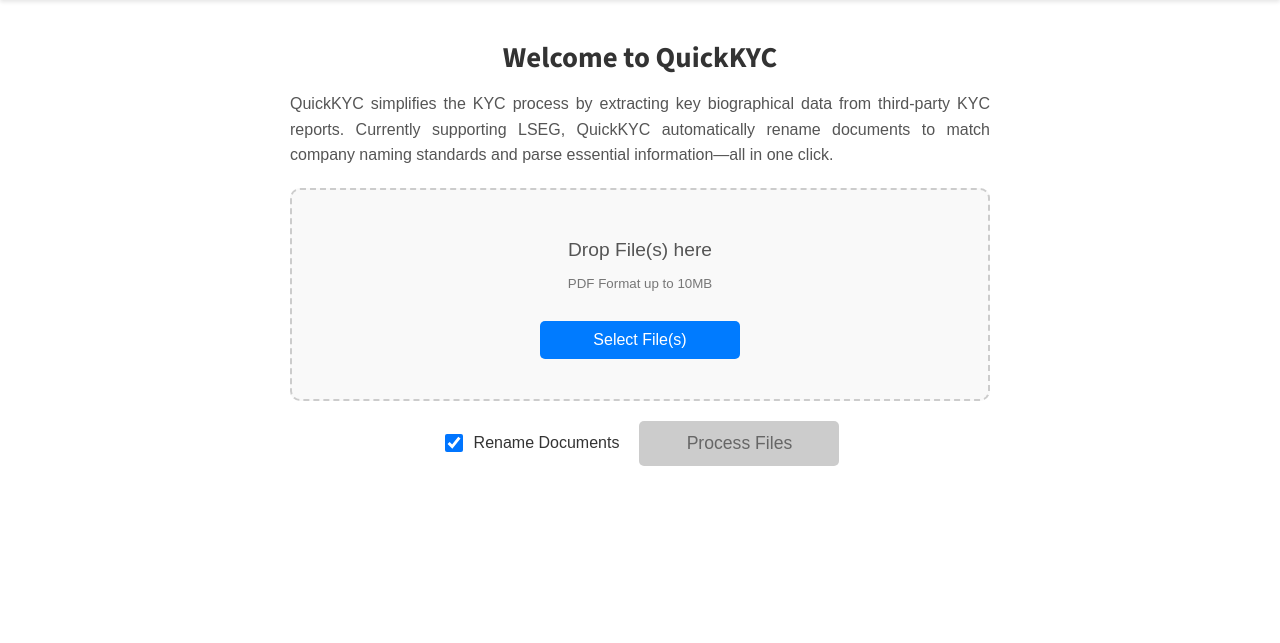
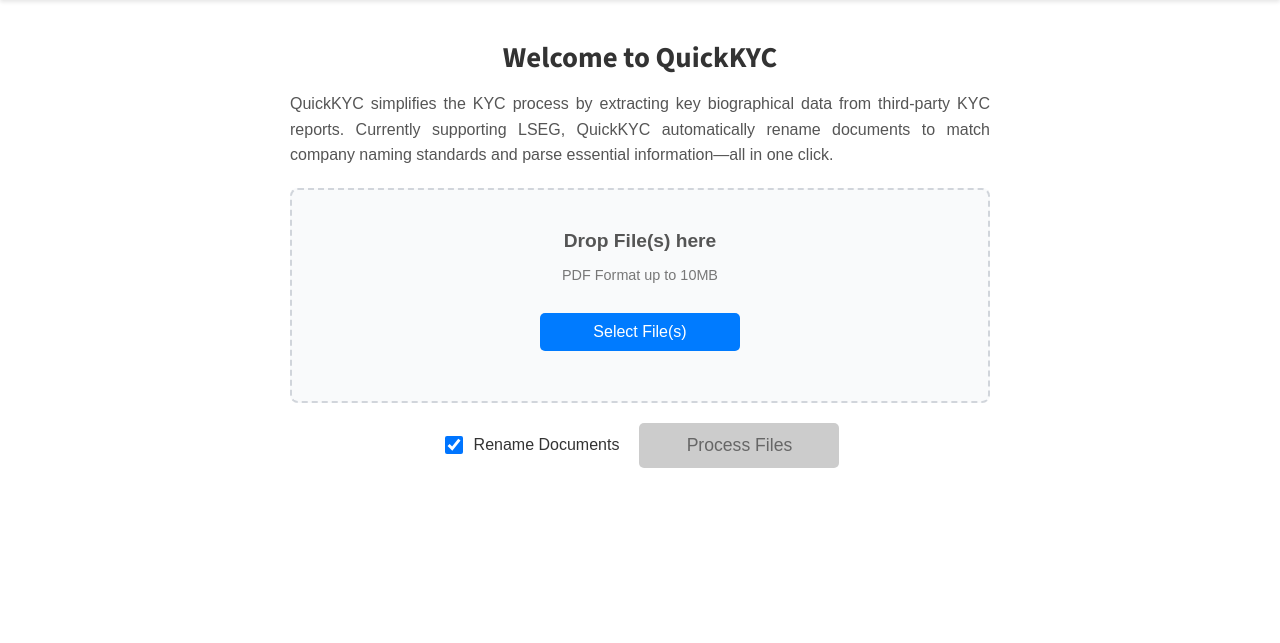
Before and after one commit to frankz2020/quickkyc, a Flask app: page / in a window 1280 px wide. Shown: the part 60-703 px from the top of the page. Run offline with Flask 3, Linux system fonts and the light colour scheme; parts of the project's set-up code (start-up, migrations or seed data) failed here and were passed over; some libraries are stand-ins or nearby versions.

Commit message:
Enhance file upload functionality and session management
Updated the file upload form to support drag-and-drop functionality for PDF files, including visual feedback during file selection. Improved session handling by configuring session cookie settings and ensuring session persistence upon user authorization. Refined CSS styles for the upload area to enhance user experience.

```diff
--- a/app.py
+++ b/app.py
@@ -27,7 +27,7 @@ import logging
 import threading
 import time
 import uuid
-from datetime import datetime
+from datetime import datetime, timedelta
 
 app = Flask(__name__)
 app.secret_key = '147d98b80bc9e3164f5ba8108db59a07'  # Set a secret key for security purposes
@@ -71,6 +71,12 @@ AWS_COGNITO_CONFIG = {
 
 # Set Flask secret key from environment variable
 app.secret_key = os.getenv('FLASK_SECRET_KEY', '147d98b80bc9e3164f5ba8108db59a07')
+
+# Configure session handling
+app.config['SESSION_COOKIE_SECURE'] = False  # Set to True in production with HTTPS
+app.config['SESSION_COOKIE_HTTPONLY'] = True
+app.config['SESSION_COOKIE_SAMESITE'] = 'Lax'
+app.config['PERMANENT_SESSION_LIFETIME'] = timedelta(hours=1)  # 1 hour
 
 # Set upload folder from environment variable
 app.config['UPLOAD_FOLDER'] = os.getenv('UPLOAD_FOLDER', '/tmp/worldcheck_uploads')
@@ -196,6 +202,9 @@ def authorize():
         userinfo = token.get('userinfo')
         if userinfo:
             session['user'] = userinfo
+            # Explicitly ensure session is saved before redirecting
+            session.permanent = True
+            session.modified = True
         return redirect(url_for('index'))
     except Exception as e:
         print(f"Authorization error: {str(e)}")
@@ -242,9 +251,6 @@ def upload_file():
 @app.route('/run_main', methods=['POST'])
 def run_main():
     if 'user' not in session:
-        # Check if this is an AJAX request
-        if request.is_json or request.headers.get('Content-Type') == 'application/json':
-            return jsonify({'success': False, 'message': 'Login required'}), 401
         return jsonify({'success': False, 'message': 'Login required'}), 401
 
     temp_dir = app.config['UPLOAD_FOLDER']
--- a/static/style.css
+++ b/static/style.css
@@ -210,6 +210,37 @@ button.disabled {
     align-items: center;
     gap: 10px;
     margin: 20px 0;
+    border: 2px dashed #d1d5db;
+    border-radius: 8px;
+    padding: 40px 20px;
+    background-color: #f9fafb;
+    transition: all 0.3s ease;
+    cursor: pointer;
+}
+
+.input-container:hover {
+    border-color: #007bff;
+    background-color: #f0f8ff;
+}
+
+.input-container.dragover {
+    border-color: #007bff;
+    background-color: #e6f3ff;
+    transform: scale(1.02);
+    box-shadow: 0 4px 12px rgba(0, 123, 255, 0.2);
+}
+
+.input-container p {
+    margin: 0;
+    font-size: 1.1rem;
+    color: #374151;
+    font-weight: 600;
+}
+
+.input-container small {
+    margin: 0;
+    color: #6b7280;
+    font-size: 0.9rem;
 }
 
 /* Style for buttons */
@@ -492,19 +523,13 @@ button.disabled {
 
 /* File drop area styling */
 #upload-form {
-    border: 2px dashed #ccc;
-    border-radius: 10px;
-    padding: 10px 50px;
     margin: 0 auto 20px auto; /* Center and reduce bottom margin */
     text-align: center;
     max-width: 100%;
-    background-color: #f9f9f9;
-    cursor: pointer;
-    transition: background-color 0.3s ease;
 }
 
 #upload-form:hover {
-    background-color: #f0f0f0;
+    /* Remove hover styling since .input-container handles this now */
 }
 
 /* Style for the upload icon (if using Font Awesome) */
--- a/templates/index.html
+++ b/templates/index.html
@@ -99,7 +99,7 @@
 
         <!-- File input form -->
         <form id="upload-form" action="{{ url_for('upload_file') }}" method="post" enctype="multipart/form-data">
-            <div class="input-container">
+            <div class="input-container" id="dropZone">
                 <p>Drop File(s) here</p>
                 <small>PDF Format up to 10MB</small>
                 <input type="file" id="fileInput" name="file" multiple accept=".pdf"
@@ -157,8 +157,60 @@
     </div>
 
     <script>
-        function handleFileSelect(event) {
-            const files = event.target.files;
+        // Drag and Drop functionality
+        const dropZone = document.getElementById('dropZone');
+
+        // Prevent default drag behaviors
+        ['dragenter', 'dragover', 'dragleave', 'drop'].forEach(eventName => {
+            dropZone.addEventListener(eventName, preventDefaults, false);
+            document.body.addEventListener(eventName, preventDefaults, false);
+        });
+
+        // Highlight drop area when item is dragged over it
+        ['dragenter', 'dragover'].forEach(eventName => {
+            dropZone.addEventListener(eventName, highlight, false);
+        });
+
+        ['dragleave', 'drop'].forEach(eventName => {
+            dropZone.addEventListener(eventName, unhighlight, false);
+        });
+
+        // Handle dropped files
+        dropZone.addEventListener('drop', handleDrop, false);
+
+        function preventDefaults(e) {
+            e.preventDefault();
+            e.stopPropagation();
+        }
+
+        function highlight() {
+            dropZone.classList.add('dragover');
+        }
+
+        function unhighlight() {
+            dropZone.classList.remove('dragover');
+        }
+
+        function handleDrop(e) {
+            const dt = e.dataTransfer;
+            const files = dt.files;
+
+            // Filter for PDF files only
+            const pdfFiles = Array.from(files).filter(file =>
+                file.type === 'application/pdf' || file.name.toLowerCase().endsWith('.pdf')
+            );
+
+            if (pdfFiles.length !== files.length) {
+                alert('Only PDF files are allowed. Some files were ignored.');
+            }
+
+            if (pdfFiles.length > 0) {
+                // Process the dropped PDF files
+                handleFileList(pdfFiles);
+            }
+        }
+
+        function handleFileList(files) {
             const uploadStatus = document.getElementById('uploadStatus');
             const fileList = document.getElementById('fileList');
             const uploadedFilesDiv = document.querySelector('.uploaded-files');
@@ -235,6 +287,11 @@
                     }, 3000);
                 });
             });
+        }
+
+        function handleFileSelect(event) {
+            const files = event.target.files;
+            handleFileList(files);
         }
 
         // Function to remove file
```
